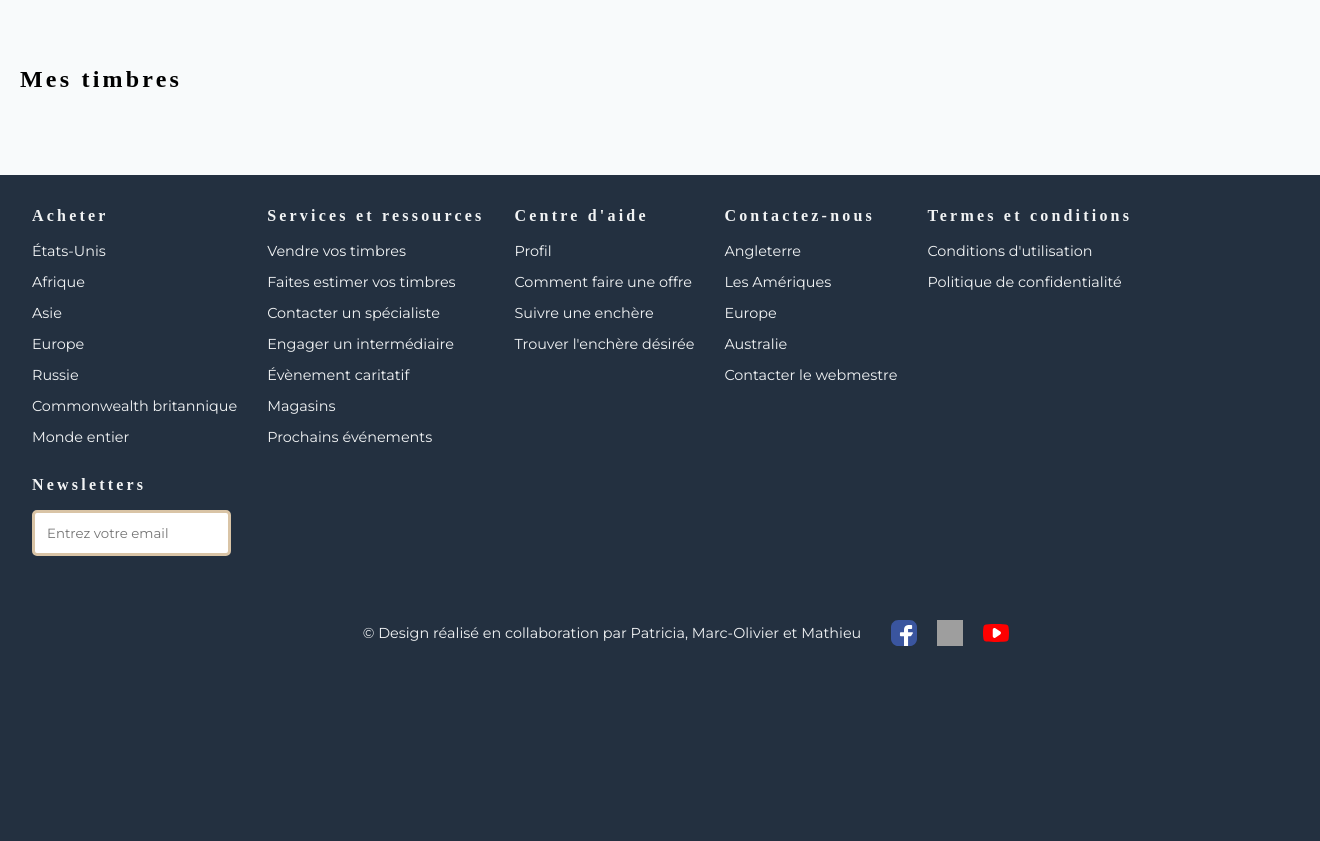
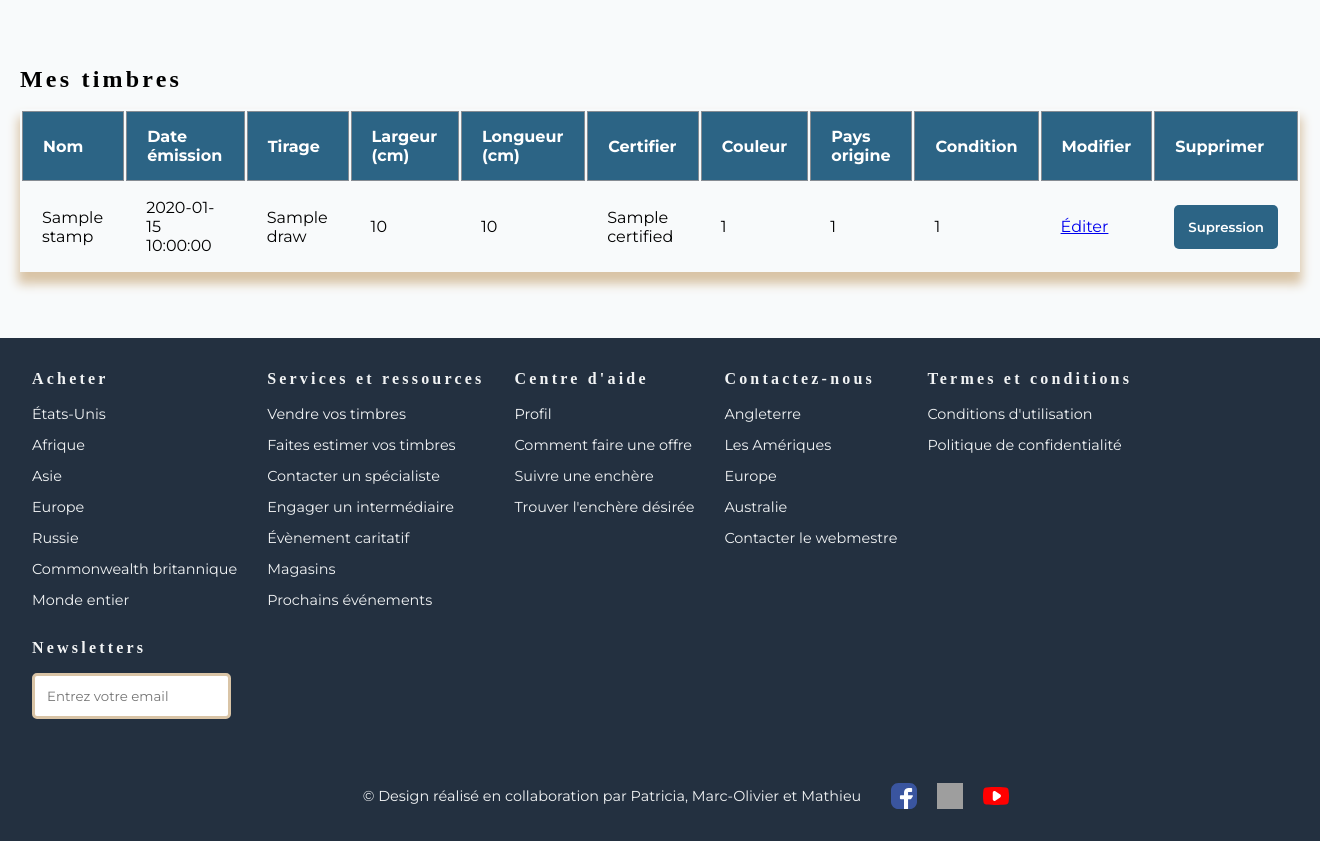
Before and after one commit to TekGeekdev/stampee, a PHP site: template views/stamp/index.twig in a window 1320 px wide. Shown: the part 151-992 px from the top of the page. Before the commit the page ends 797 px from the top, so only its background shows below. Run offline with PHP 8.4, Linux system fonts and the light colour scheme; the template is opened without the code that fills it: most values are stand-ins (such as "Sample title", 1, 10 or a date in 2020); some libraries are stand-ins or nearby versions; some web fonts are replaced; grey boxes are pictures that could not be loaded.

Commit message:
final index function in stampController

```diff
--- /dev/null
+++ b/public/css/components/table.css
@@ -0,0 +1,34 @@
+
+.table thead tr {
+    background-color: var(--couleur-secondaire);
+    color: white;
+    text-align: left;
+}
+
+.table th, td{
+    padding: 15px 20px;
+}
+
+.table th{
+    border: 1px solid var(--gris-600);
+}
+
+.table tr:nth-child(even){
+    background-color: var(--gris-100);
+}
+
+
+
+.table table {
+    width: 100%;
+
+    border-collapse: collapse;
+    box-shadow: 0 5px 50px rgba(0, 0, 0, 0.15);
+    border: 1px solid transparent;
+    border-radius: 5px;
+    cursor: pointer;
+}
+
+.table tbody tr:last-of-type{
+    border-bottom: 2px solid var(--couleur-secondaire);
+}
--- a/public/css/import.css
+++ b/public/css/import.css
@@ -29,6 +29,7 @@
 @import url("components/texte-img-float.css");
 @import url("components/form.css");
 @import url("components/boite-flex.css");
+@import url("components/table.css");
 
 /* page */
 @import url("pages/error.css");
--- a/views/error.twig
+++ b/views/error.twig
@@ -4,7 +4,6 @@
                 <h1>Error 404!</h1>
                 <h2>Page not found</h2>
                <h3>{{ msg }}</h3>
-               <img src="{{asset}}/images/homer-404.png" alt="homer soutien informatique">
         </div>
 </main>
 {{ include('layouts/footer.twig')}}
--- a/views/stamp/index.twig
+++ b/views/stamp/index.twig
@@ -1,10 +1,52 @@
-{{ include('layouts/header.twig', {title:'Création timbre'})}}
+{{ include('layouts/header.twig', {title:'Mes timbres'})}}
 <main>
 	<section>
 		<h2>Mes timbres</h2>
-		<div class="grille-cartes">
+		<article>
+			<table class="table ombre-permanent">
+				<thead>
+					<tr>
+						<th>Nom</th>
+						<th>Date émission</th>
+						<th>Tirage</th>
+						<th>Largeur (cm)</th>
+						<th>Longueur (cm)</th>
+						<th>Certifier</th>
+						<th>Couleur</th>
+						<th>Pays origine</th>
 
-		</div>
+						<th>Condition</th>
+						<th>Modifier</th>
+						<th>Supprimer</th>
+
+					</tr>
+				</thead>
+				<tbody>
+					{% for stamp in AllStamp %}
+						<tr>
+							<td>{{stamp.name}}</td>
+							<td>{{stamp.dateRelease}}</td>
+							<td>{{stamp.draw}}</td>
+							<td>{{stamp.width}}</td>
+							<td>{{stamp.height}}</td>
+							<td>{{stamp.certified}}</td>
+							<td>{{stamp.color_id}}</td>
+							<td>{{stamp.countryOrigin_id}}</td>
+							<td>{{stamp.conditions_id}}</td>
+							<td>
+								<a href="{{base}}/article/edit?id={{stamp.id}}">Éditer</a>
+							</td>
+							<td>
+								<form action="" method="post" class="form-delete">
+									<input type="hidden" name="id" value="{{stamp.id}}">
+									<input type="submit" class="bouton block danger" value="Supression">
+								</form>
+							</td>
+						</tr>
+					{% endfor %}
+				</tbody>
+			</table>
+		</article>
 	</section>
 </main>
 
```
Also changed, not shown: controllers/StampController.php (+18 -6 lines), providers/Date.php (+3 -4 lines), 1 other file.
